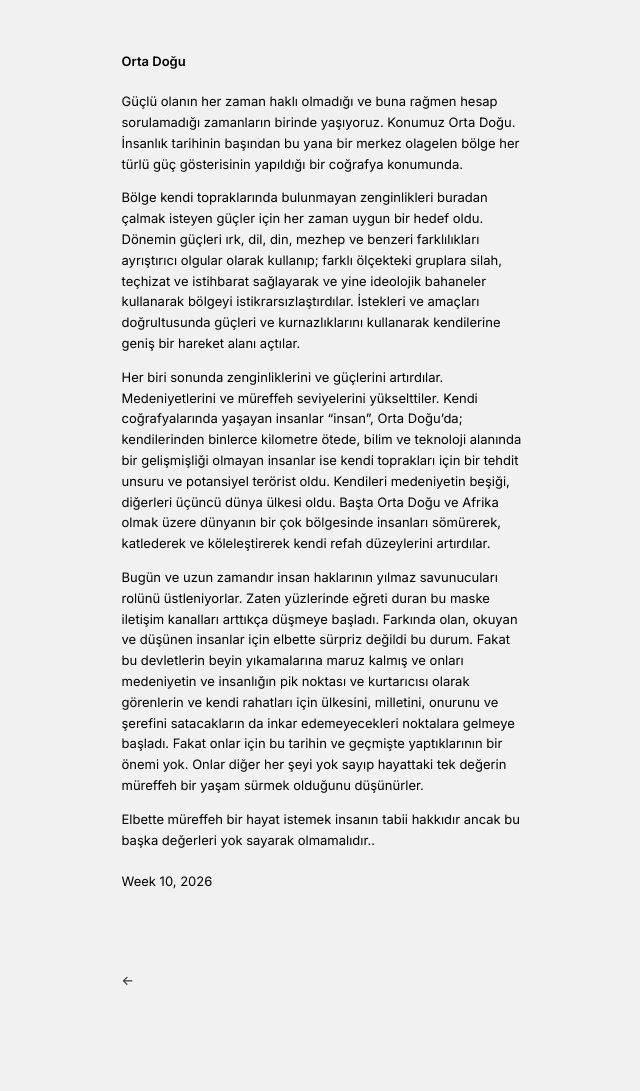
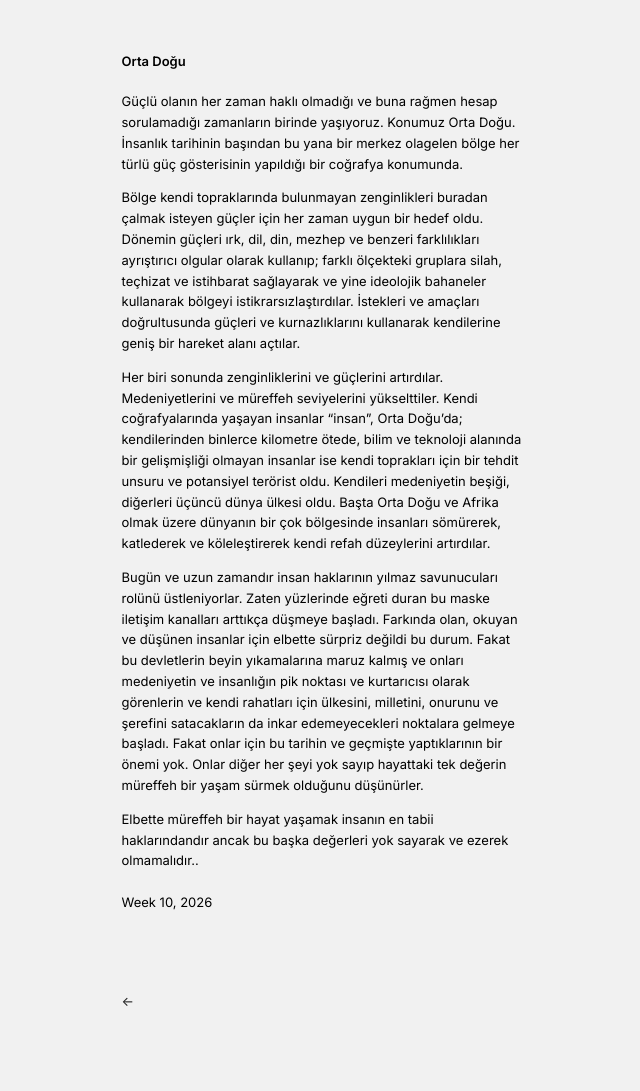
Before and after one commit to hayriartar/hayriartar.github.io, a Jekyll site: the page built from _posts/2026-03-03-ortadoğu.md, in a window 1280 px wide. Shown: the whole page, without its empty margins (311-951 px from the left). Built offline with Jekyll 4.4.1, drawn with Linux system fonts in a browser that asks for light colours; before the commit the page ends 1070 px from its top, so only the background shows below that.

Commit message:
Refine phrasing on prosperity and values

```diff
--- a/_posts/2026-03-03-ortadoğu.md
+++ b/_posts/2026-03-03-ortadoğu.md
@@ -25,4 +25,4 @@ ve onları medeniyetin ve insanlığın pik noktası ve kurtarıcısı olarak g
 onurunu ve şerefini satacakların da inkar edemeyecekleri noktalara gelmeye başladı.
 Fakat onlar için bu tarihin ve geçmişte yaptıklarının bir önemi yok. Onlar diğer her şeyi yok sayıp hayattaki tek değerin müreffeh bir yaşam sürmek olduğunu düşünürler.
 
-Elbette müreffeh bir hayat istemek insanın tabii hakkıdır ancak bu başka değerleri yok sayarak olmamalıdır..
+Elbette müreffeh bir hayat yaşamak insanın en tabii haklarındandır ancak bu başka değerleri yok sayarak ve ezerek olmamalıdır..
```
